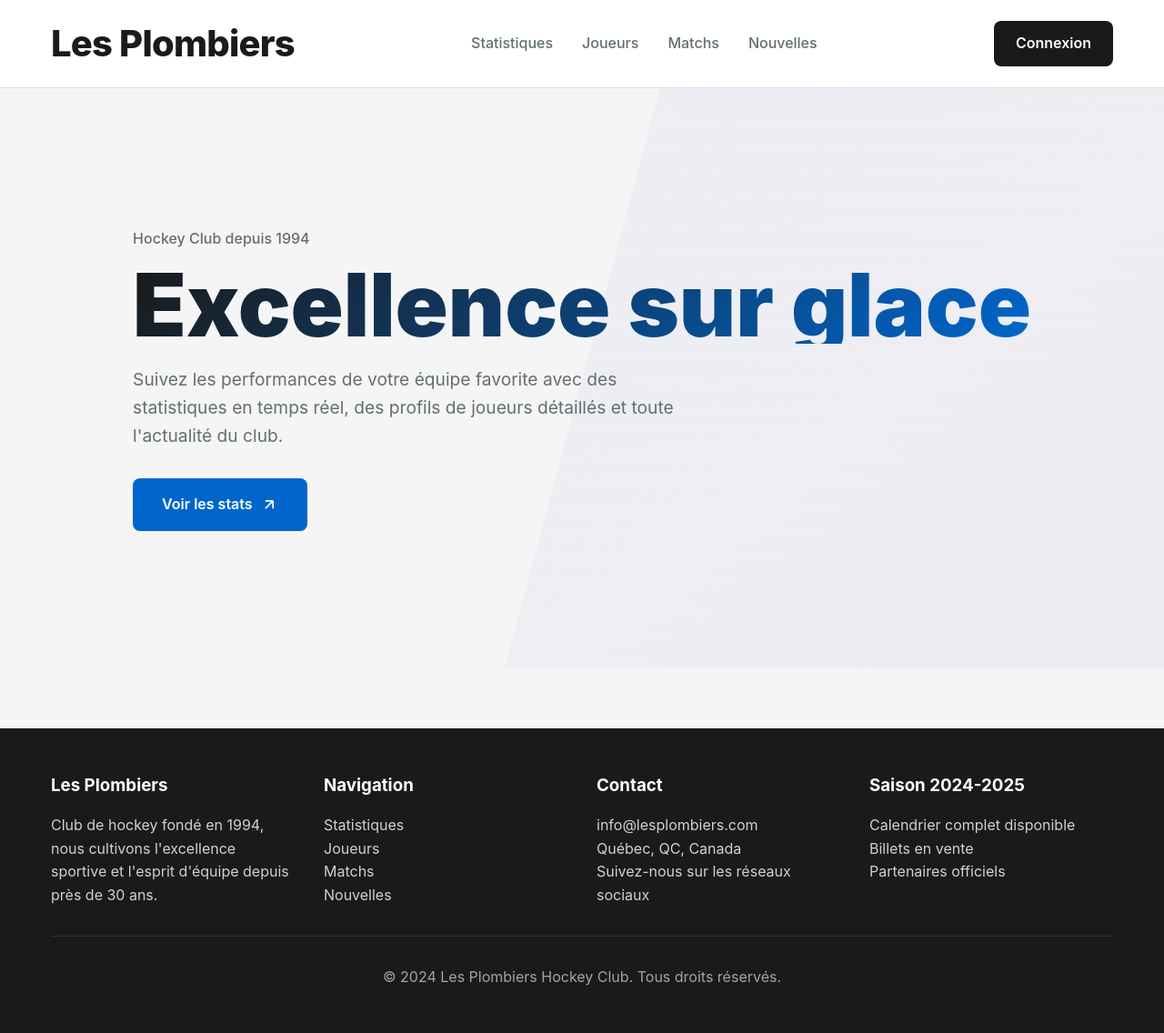
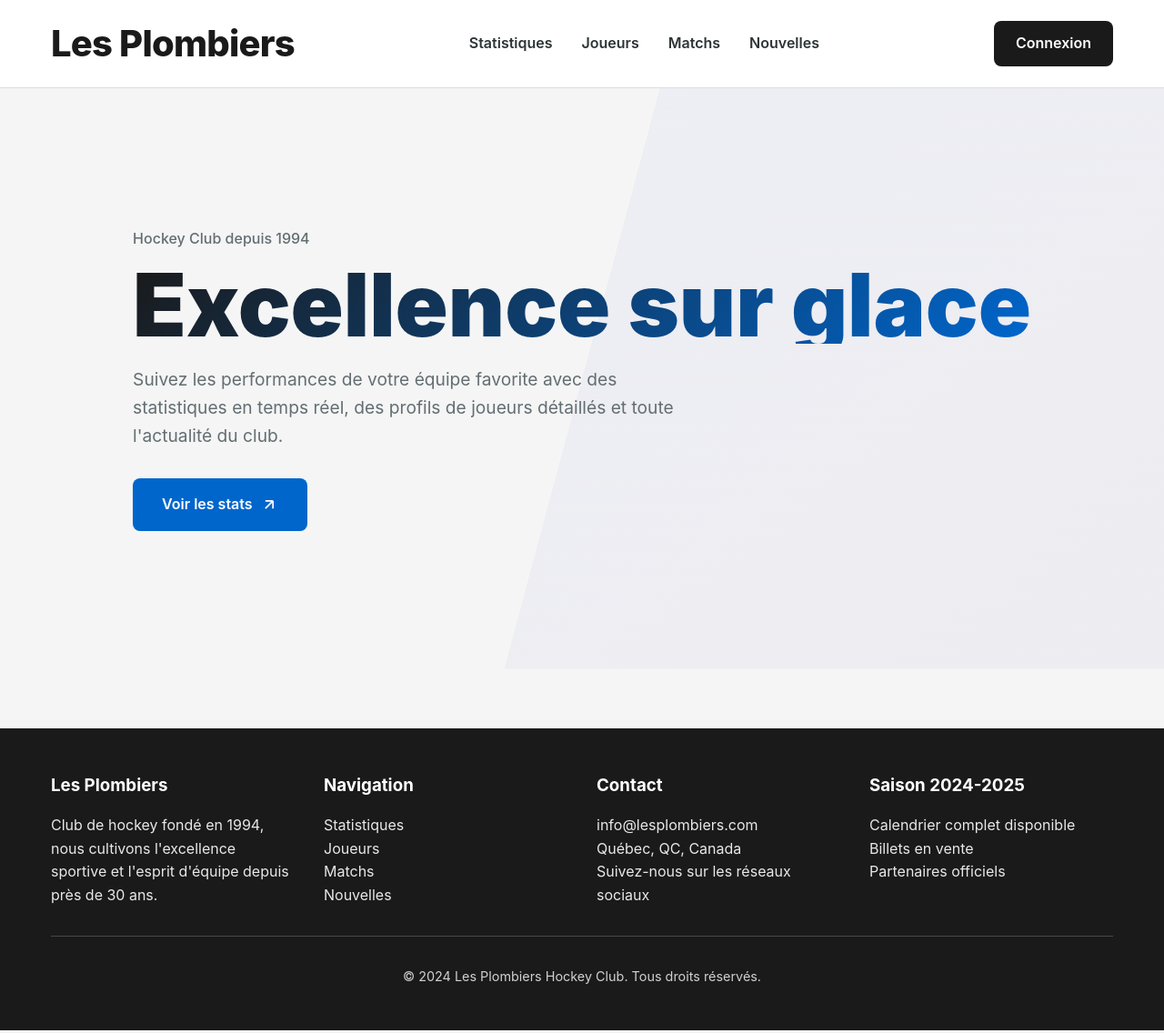
Before and after one commit to David9800-his/lesPlombiersAPP, a Flask app: template templates/index.html in a window 1280 px wide. Shown: the whole page at 91% size. Run offline with Flask 3, Linux system fonts and the light colour scheme; the template is opened without the code that fills it, so the values that code supplies are empty.

Commit message:
Nouveau design minimaliste moderne

```diff
--- a/templates/index.html
+++ b/templates/index.html
@@ -57,7 +57,7 @@
         .header {
             position: sticky;
             top: 0;
-            background: rgba(255, 255, 255, 0.95);
+            background: rgba(255, 255, 255, 0.98);
             backdrop-filter: blur(20px);
             border-bottom: 1px solid var(--border);
             z-index: 100;
@@ -96,9 +97,9 @@
         }
 
         .nav-link {
-            color: var(--text-secondary);
+            color: var(--text-primary);
             text-decoration: none;
-            font-weight: 500;
+            font-weight: 600;
             padding: 0.5rem 0;
             position: relative;
             transition: var(--transition);
@@ -544,7 +545,7 @@
         /* Footer */
         .footer {
             background: var(--primary);
-            color: white;
+            color: rgba(255, 255, 255, 0.95);
             padding: 3rem 0;
             margin-top: 4rem;
         }
@@ -558,25 +559,29 @@
         .footer-section h3 {
             margin-bottom: 1rem;
             font-weight: 700;
+            color: #ffffff;
         }
 
         .footer-section p,
         .footer-section a {
-            color: rgba(255, 255, 255, 0.8);
+            color: rgba(255, 255, 255, 0.9);
             text-decoration: none;
             line-height: 1.6;
+            transition: var(--transition);
         }
 
         .footer-section a:hover {
-            color: white;
+            color: #ffffff;
+            text-decoration: underline;
         }
 
         .footer-bottom {
-            border-top: 1px solid rgba(255, 255, 255, 0.1);
+            border-top: 1px solid rgba(255, 255, 255, 0.2);
             margin-top: 2rem;
             padding-top: 2rem;
             text-align: center;
-            color: rgba(255, 255, 255, 0.6);
+            color: rgba(255, 255, 255, 0.8);
+            font-size: 0.9rem;
         }
 
         /* Animations de défilement */
```
Also changed, not shown: other parts of templates/index.html (+47 -0 lines).
